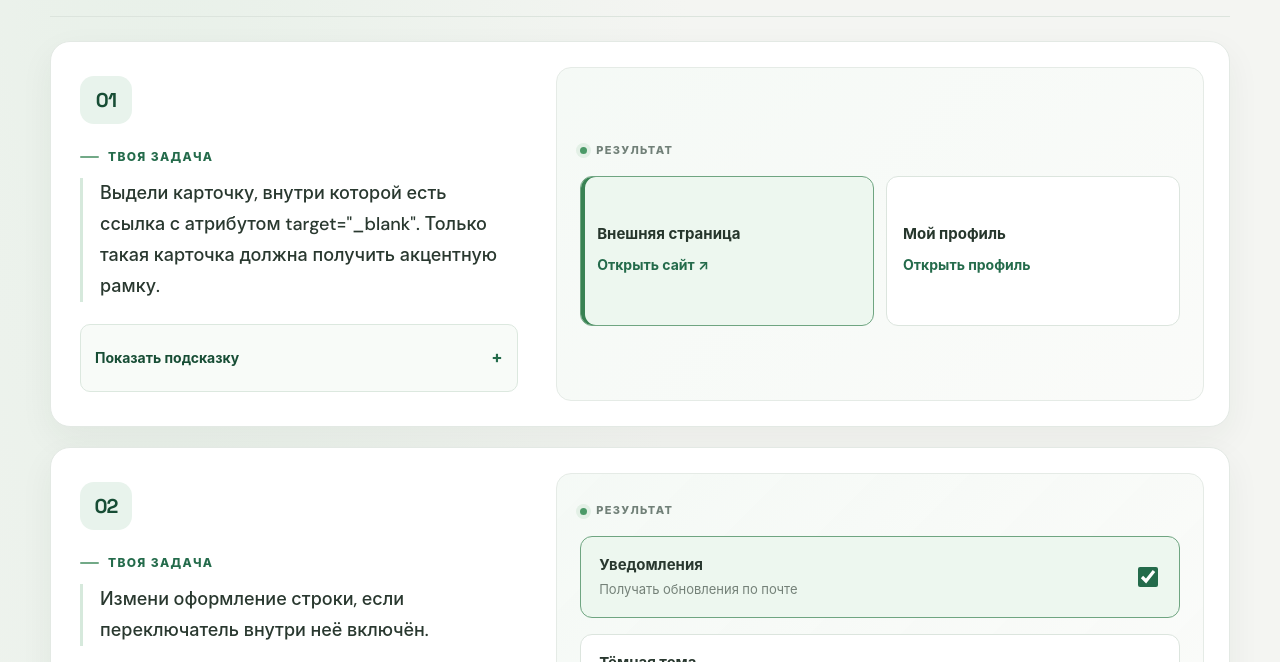
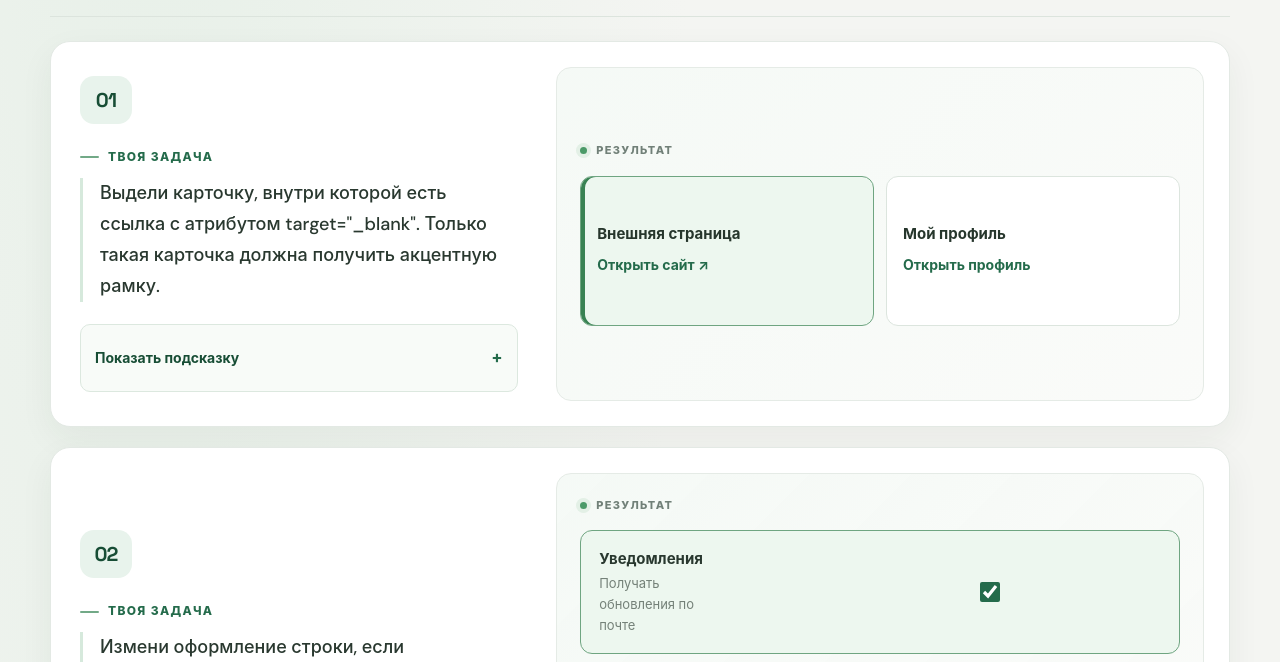
Before and after one commit to admin-bytewebnest/home-work, a plain HTML site: page index.html in a window 1280 px wide. Shown: the part 579-1241 px from the top of the page. Drawn offline with Linux system fonts and the light colour scheme.

Commit message:
add new lesson

```diff
--- a/style.css
+++ b/style.css
@@ -1332,3 +1332,7 @@ input { accent-color: var(--green); }
   .task-hint summary { font-size: 13px; }
   .task-hint__content code { font-size: 12px; }
 }
+
+input  {
+    width: 95%  !important;
+}
```
